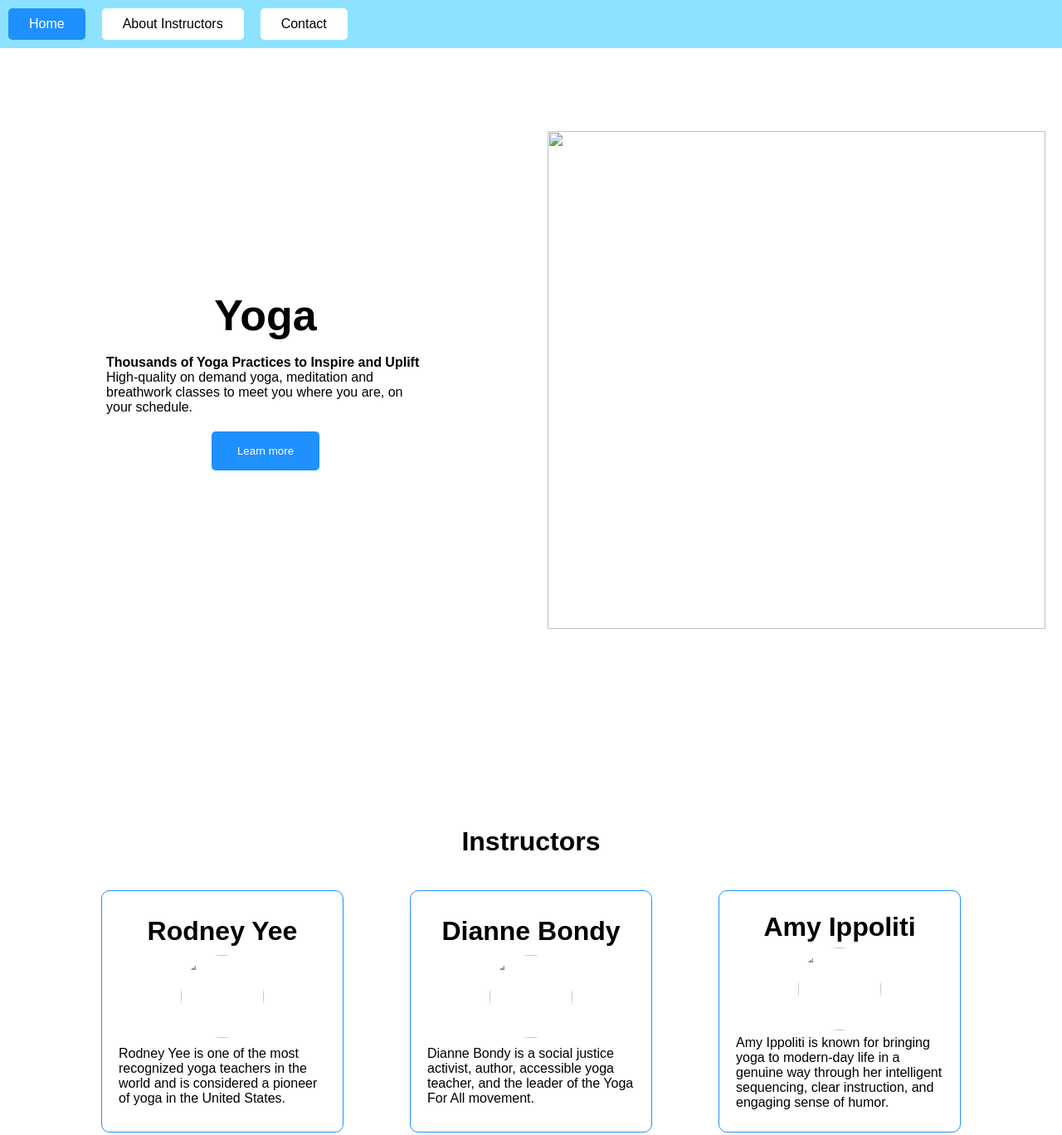
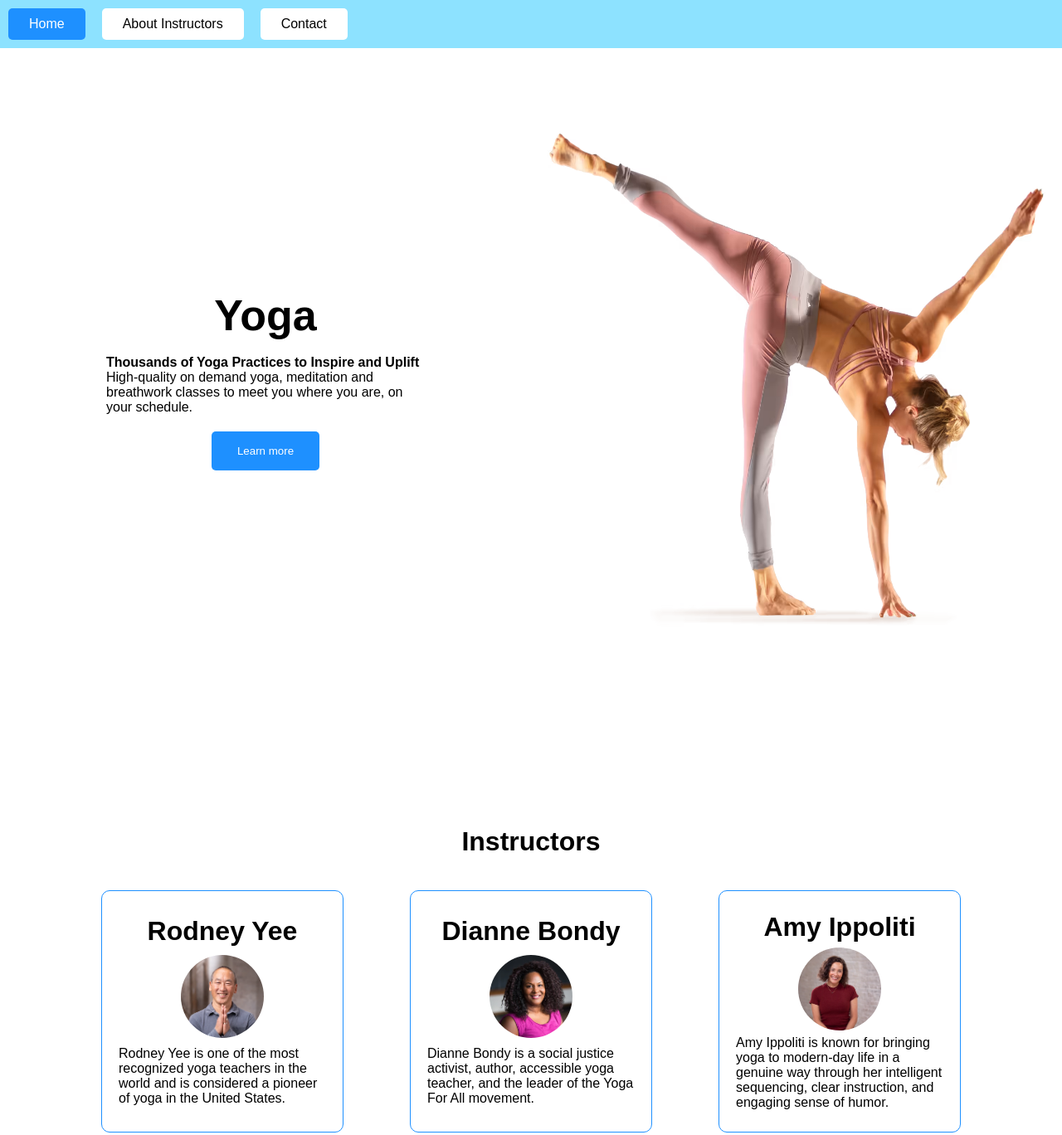
Before and after one commit to vishal4234/PRODIGY_WD_01, a plain HTML site: page index.html in a window 1280 px wide. Shown: the top 1368 px of the page at 83% size. Drawn offline with Linux system fonts and the light colour scheme.

Commit message:
Update index.html

```diff
--- a/index.html
+++ b/index.html
@@ -30,7 +30,7 @@
             <button>Learn more</button>
         </div>
         <div class="right coontainer">
-            <img src="./image/1.jpeg">
+            <img src="./1.jpeg">
         </div>
 
         </div>
@@ -41,19 +41,19 @@
         <div class="cardsContainer">
             <div class="card">
                 <h1>Rodney Yee</h1>
-                <img src="./image/2.webp">
+                <img src="./2.webp">
                 <p>Rodney Yee is one of the most recognized yoga teachers in the world and is considered a pioneer of yoga in the United States.</p>
             </div>
             <div class="card">
                 <h1>Dianne Bondy</h1>
-                <img src="./image/3.webp">
+                <img src="./3.webp">
                 <p>Dianne Bondy is a social justice activist, author,
                 accessible yoga teacher, and the leader
                 of the Yoga For All movement.</p>
             </div>
             <div class="card">
                 <h1>Amy Ippoliti</h1>
-                <img src="./image/4.webp">
+                <img src="./4.webp">
                 <p>Amy Ippoliti is known for bringing yoga to modern-day life in a genuine way through her intelligent sequencing, clear instruction, and engaging sense of humor. </p>
             </div>
         </div>
```
